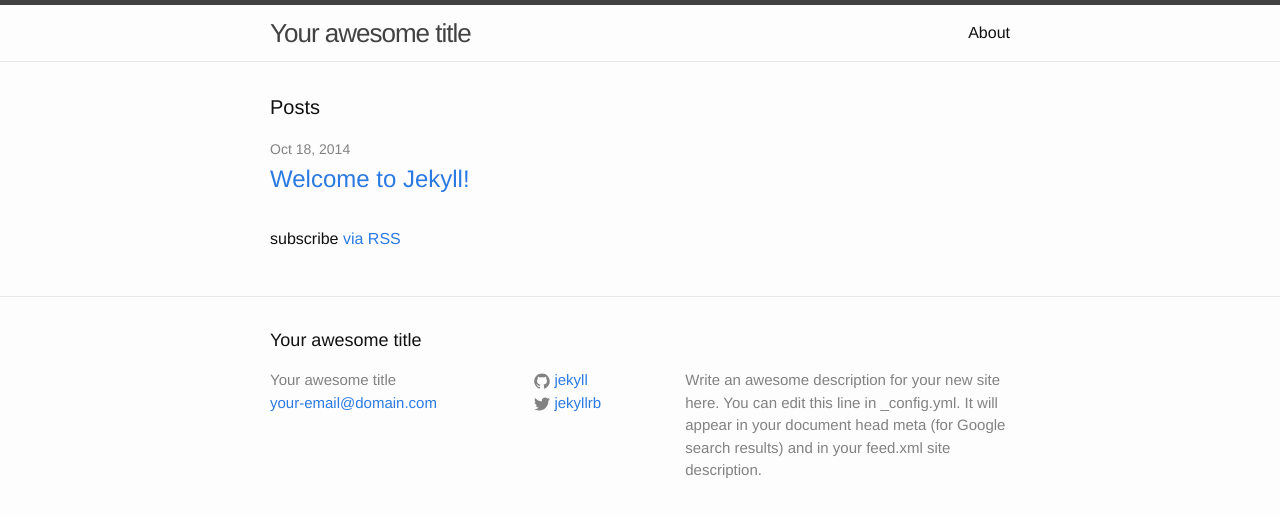
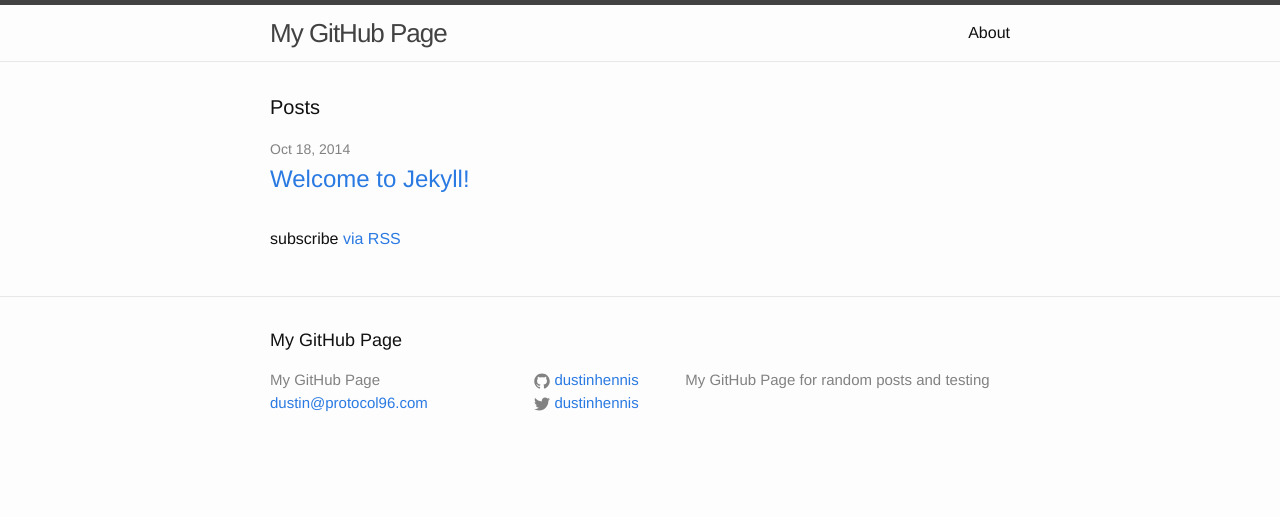
Before and after one commit to dustinhennis/dustinhennis.github.io, a Jekyll site: the page built from index.html, in a window 1280 px wide. Shown: the top 517 px of the page. Built offline with Jekyll 4.4.1, drawn with Linux system fonts in a browser that asks for light colours.

Commit message:
Update config

```diff
--- a/_config.yml
+++ b/_config.yml
@@ -1,14 +1,12 @@
 # Site settings
-title: Your awesome title
-email: your-email@domain.com
+title: My GitHub Page
+email: dustin@protocol96.com
 description: > # this means to ignore newlines until "baseurl:"
-  Write an awesome description for your new site here. You can edit this
-  line in _config.yml. It will appear in your document head meta (for
-  Google search results) and in your feed.xml site description.
-baseurl: "/example" # the subpath of your site, e.g. /blog/
-url: "http://jekyll.github.io" # the base hostname & protocol for your site
-twitter_username: jekyllrb
-github_username:  jekyll
+  My GitHub Page for random posts and testing
+baseurl: "/" # the subpath of your site, e.g. /blog/
+url: "http://dustinhennis.github.io" # the base hostname & protocol for your site
+twitter_username: dustinhennis
+github_username:  dustinhennis
 
 # Build settings
 markdown: kramdown
```
